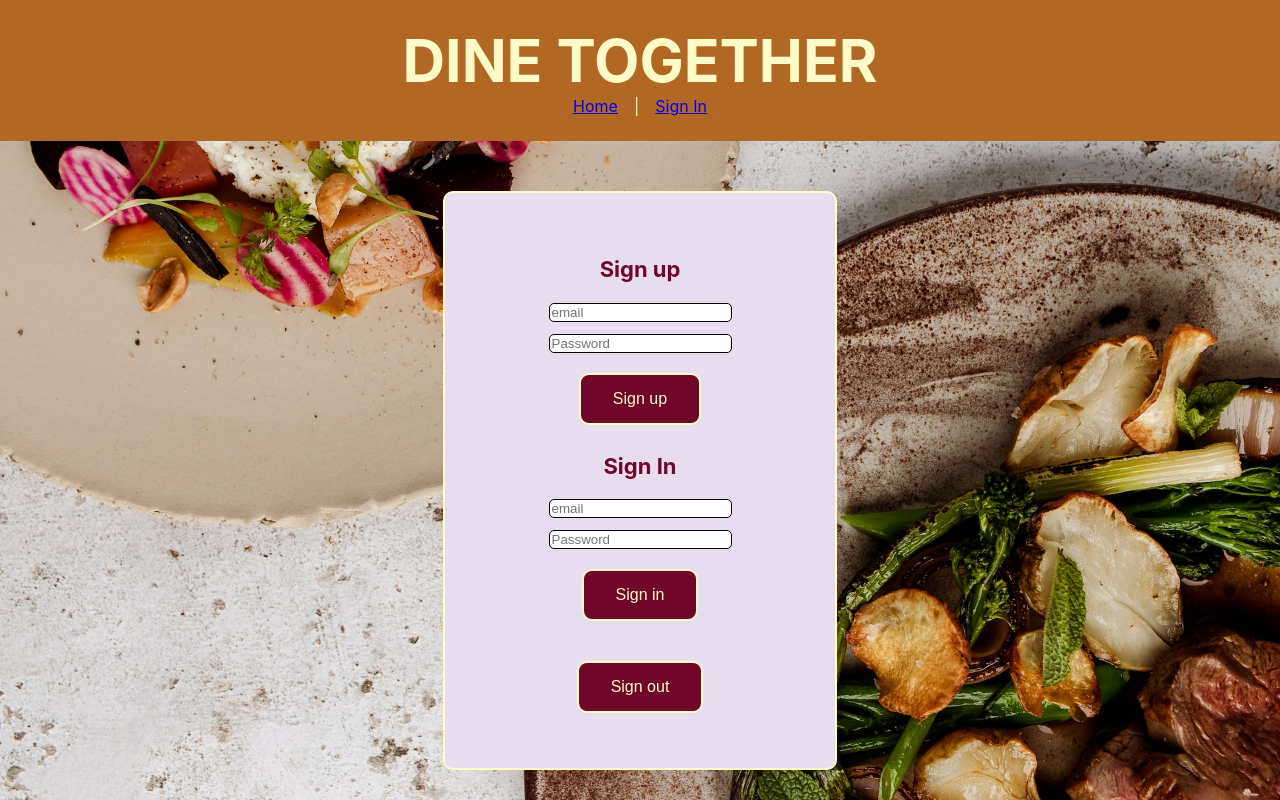
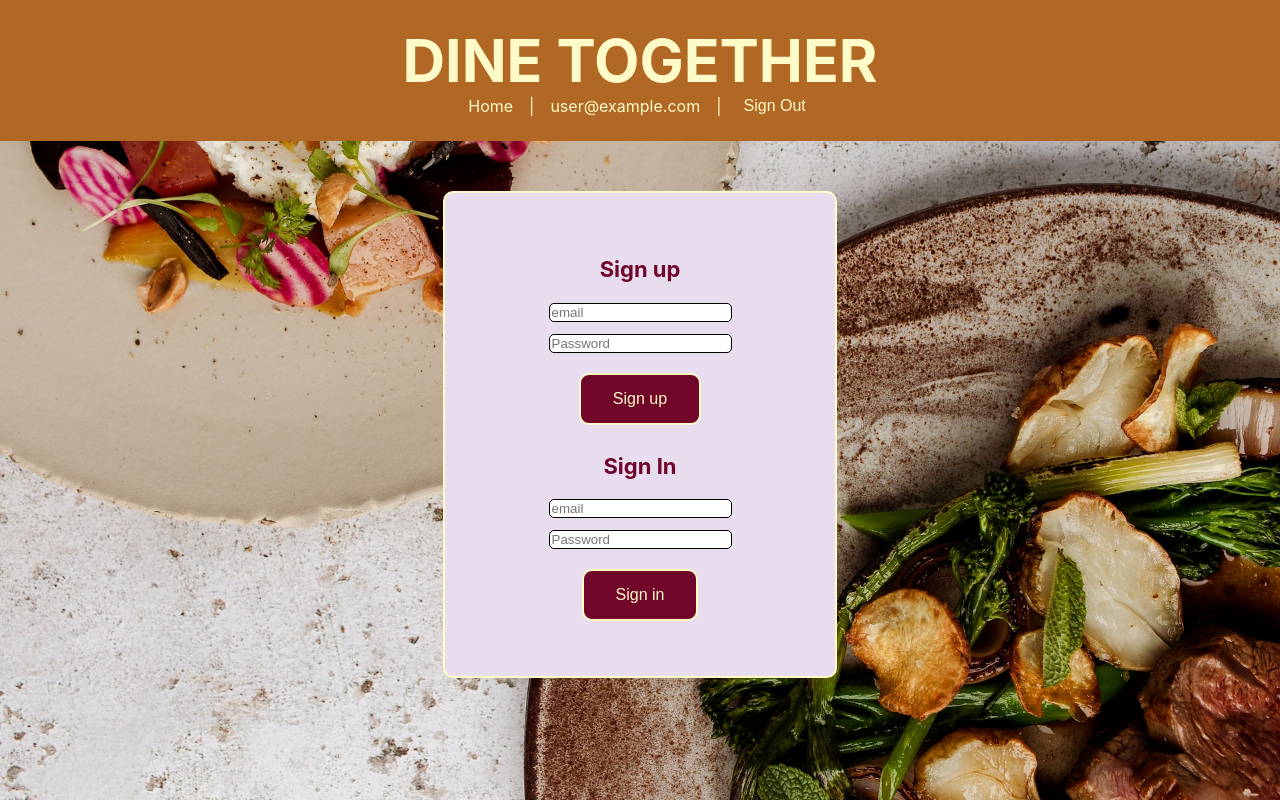
Before and after one commit to AsheUrban/Dine-Together, a React (Create React App) app: page /sign-in in a window 1280 px wide. Built offline with nearby package versions, Linux system fonts and the light colour scheme; no server answers; sample sign-in values are in the browser's storage.

Commit message:
Move signout to header and removed from sign-in page.

```diff
--- a/src/components/App.js
+++ b/src/components/App.js
@@ -1,19 +1,36 @@
-import React from 'react';
+import React, { useState, useEffect } from 'react';
 import Header from './Header';
 import SignIn from './SignIn';
 import PostControl from './PostControl';
+import ProtectedRoute from './ProtectedRoute';
 import { BrowserRouter as Router, Routes, Route } from 'react-router-dom';
+import { auth } from '../firebase.js';
 import Background from './Background';
 import Footer from './Footer';
 
 function App(){
+  const [user, setUser] = useState(null);
+  const [loading, setLoading] = useState(true);
+
+  useEffect(() => {
+    const unSubscribe = auth.onAuthStateChanged((currentUser) => {
+      setUser(currentUser);
+      setLoading(false);
+    });
+    return () => unSubscribe();
+  }, []);
+
+  if (loading) {
+    return <div>Loading...</div>;
+  }
+
   return (
     <Router>
-      <Header />
+      <Header user={user} />
       <Background />
       <Routes>
         <Route path='/sign-in' element={<SignIn />} />
-        <Route path='/' element={<PostControl />} />
+        <Route path='/' element={<ProtectedRoute element={<PostControl />} />} />
       </Routes>
       <Footer />
     </Router>
--- a/src/components/Header.js
+++ b/src/components/Header.js
@@ -1,5 +1,7 @@
 import React from 'react';
-import { Link } from 'react-router-dom';
+import { Link, useNavigate } from 'react-router-dom';
+import { signOut } from "firebase/auth";
+import { auth } from '../firebase.js';
 import styled from 'styled-components';
 
 const DineTogetherHeader = styled.div`
@@ -22,7 +24,37 @@ const Center = styled.div`
   margin-top: 0;
 `;
 
-function Header(){
+const NavLink = styled(Link)`
+  color: #FFFBC8;
+  text-decoration: none;
+  &:hover {
+    text-decoration: underline;
+  }
+`;
+
+const SignOutButton = styled.button`
+  background: none;
+  border: none;
+  color: #FFFBC8;
+  cursor: pointer;
+  font-size: 16px;
+  &:hover {
+    text-decoration: underline;
+  }
+`;
+
+function Header({ user }) {
+  const navigate = useNavigate();
+
+  const handleSignOut = async () => {
+    try {
+      await signOut(auth);
+      navigate('/sign-in');
+    } catch (error) {
+      console.error('Error signing out: ', error);
+    }
+  };
+
   return (
     <React.Fragment>
         <DineTogetherHeader>
@@ -30,9 +62,17 @@ function Header(){
           DINE TOGETHER
           </H1>
           <Center>
-            <Link to="/"> Home </Link> &emsp;|&emsp; <Link to="/sign-in"> Sign In </Link>
-        </Center>
-        </DineTogetherHeader>
+            <NavLink to="/"> Home </NavLink> &emsp;|&emsp;
+            {user ? (
+              <>
+              <span>{user.email}</span> &emsp;|&emsp;
+              <SignOutButton onClick={handleSignOut}>Sign Out</SignOutButton>
+              </>
+            ) : (
+              <NavLink to="/sign-in"> Sign In </NavLink>
+            )}
+            </Center>
+            </DineTogetherHeader>
 
     </React.Fragment>
   );
--- /dev/null
+++ b/src/components/ProtectedRoute.js
@@ -0,0 +1,9 @@
+import { Navigate } from 'react-router-dom';
+import { auth } from '../firebase.js';
+
+
+function ProtectedRoute({ element }) {
+    return auth.currentUser ? element : <Navigate to="/sign-in" replace />;
+}
+
+export default ProtectedRoute;
--- a/src/components/SignIn.js
+++ b/src/components/SignIn.js
@@ -1,6 +1,6 @@
 import React, { useState } from 'react';
 import { auth } from './../firebase.js';
-import { createUserWithEmailAndPassword, signInWithEmailAndPassword, signOut } from "firebase/auth";
+import { createUserWithEmailAndPassword, signInWithEmailAndPassword } from "firebase/auth";
 import { useNavigate } from 'react-router-dom';
 import styled from 'styled-components';
 
@@ -20,12 +20,6 @@ border-radius: 5px;
 border: 1px solid black;
 margin: auto;
 margin-bottom: 10px;
-`;
-
-const TextArea = styled.textarea`
-border-radius: 5px;
-border: 1px solid black;
-margin: auto;
 `;
 
 const H2 = styled.h2`
@@ -51,7 +45,6 @@ function SignIn(){
   const navigate = useNavigate();
   const [signUpSuccess, setSignUpSuccess] = useState(null);
   const [signInSuccess, setSignInSuccess] = useState(null);
-  const [signOutSuccess, setSignOutSuccess] = useState(null);
 
   function doSignUp(event) {
     event.preventDefault();
@@ -77,16 +70,6 @@ function SignIn(){
       })
       .catch((error) => {
         setSignInSuccess(`There was an error signing in: ${error.message}!`)
-      });
-    }
-
-
-  function doSignOut() {
-    signOut(auth)
-      .then(function() {
-        setSignOutSuccess('You have successfully signed out');
-      }).catch(function(error) {
-        setSignOutSuccess('There was an Error signing out: ${error.message}!')
       });
     }
 
@@ -123,9 +106,6 @@ function SignIn(){
               <br />
             <Button type='submit'>Sign in</Button>
           </form>
-        {signOutSuccess}
-        <br />
-        <Button onClick={doSignOut}>Sign out</Button>
         </DineTogetherPosts>
       </React.Fragment>
     );
```
Lines whose indentation alone changed are shown as unchanged.
